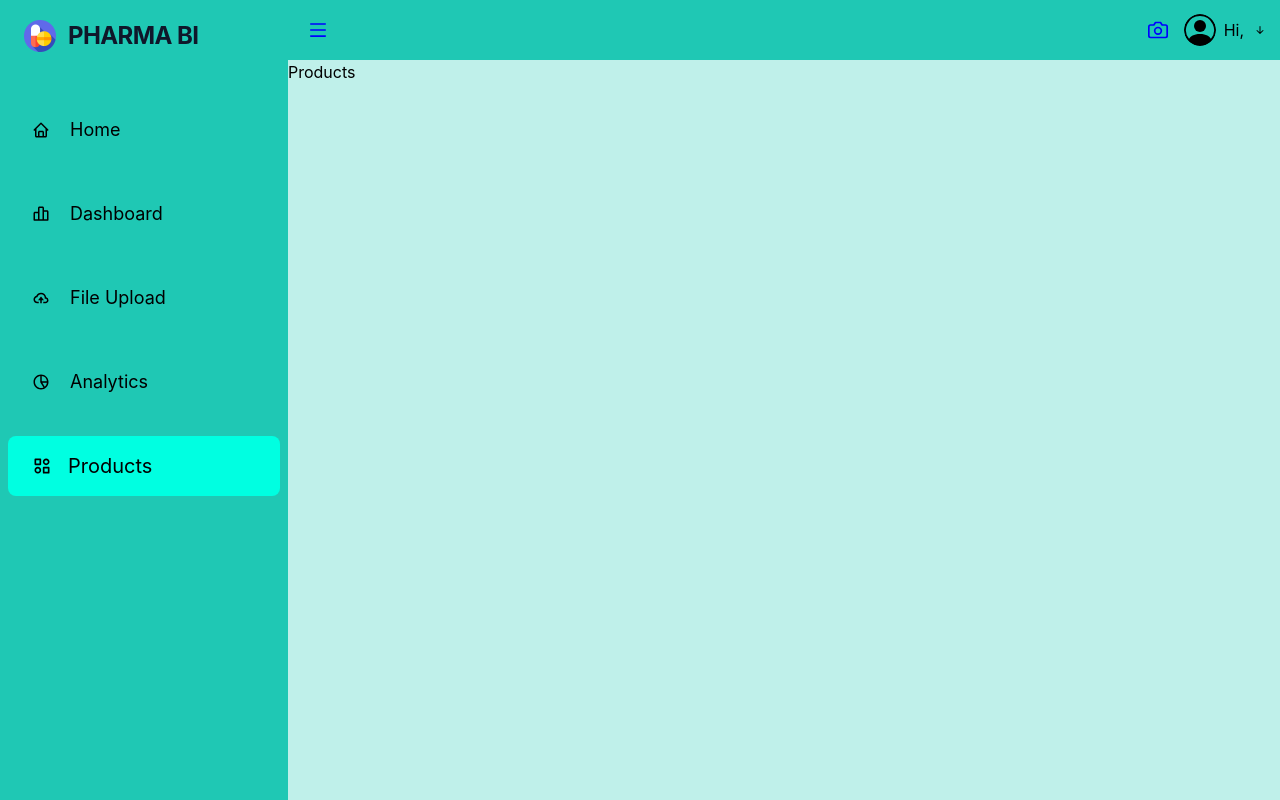
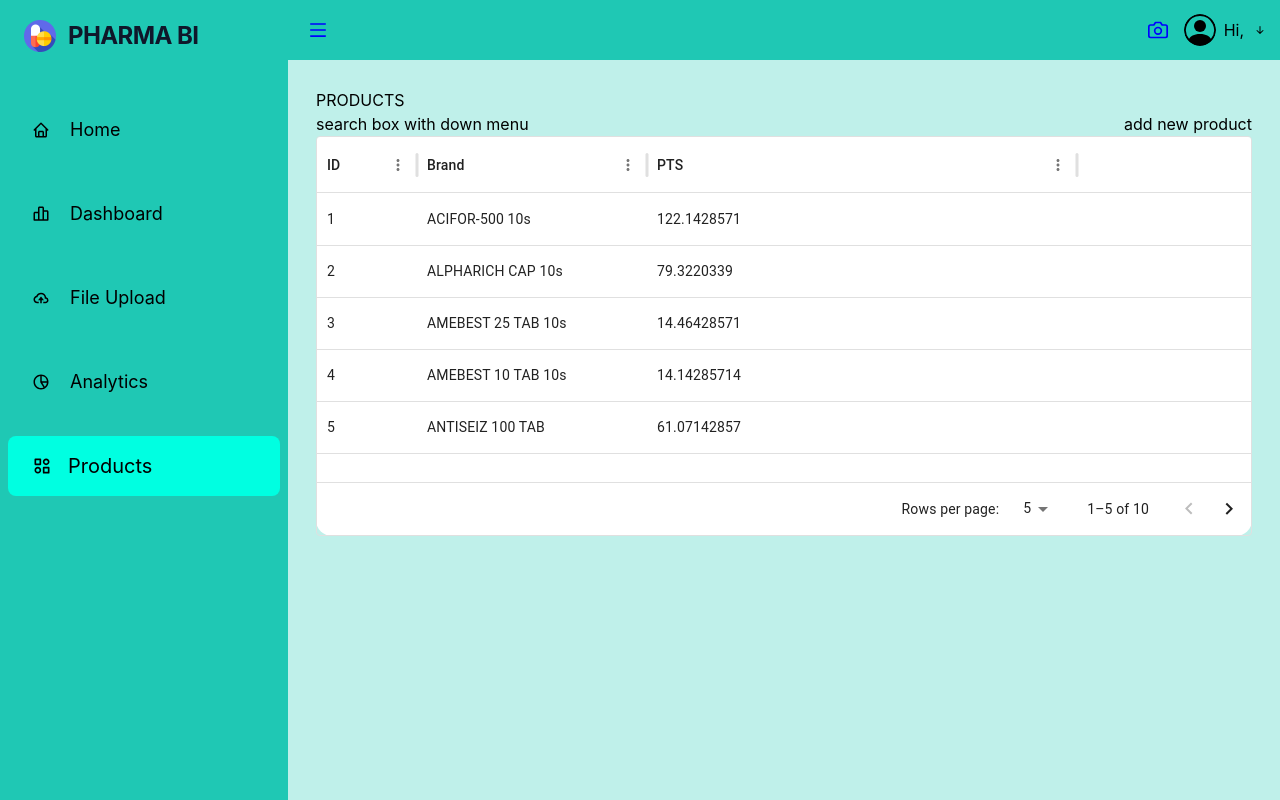
Before and after one commit to JohnDaisoN/PHARMA-PROJECT-PHASE-1, a React (Create React App) app: page /products in a window 1280 px wide. Built offline with nearby package versions, Linux system fonts and the light colour scheme.

Commit message:
products added

```diff
--- a/package.json
+++ b/package.json
@@ -18,7 +18,7 @@
     "react-dom": "^18.2.0",
     "react-icons": "^5.0.1",
     "react-router-dom": "^6.22.3",
-    "react-scripts": "5.0.1",
+    "react-scripts": "^5.0.1",
     "web-vitals": "^2.1.4"
   },
   "scripts": {
--- /dev/null
+++ b/src/components/ProductPopupModel.jsx
@@ -0,0 +1,55 @@
+import * as React from 'react';
+import Box from '@mui/material/Box';
+// import Button from '@mui/material/Button';
+import Typography from '@mui/material/Typography';
+import Modal from '@mui/material/Modal';
+
+const style = {
+  position: 'absolute',
+  top: '50%',
+  left: '50%',
+  transform: 'translate(-50%, -50%)',
+  width: '800px',
+  bgcolor: 'background.paper',
+  border: '2px solid grey-400',
+  borderRadius: '10px',
+  boxShadow: 24,
+  p: 4,
+  fontFamily: 'Arial, sans-serif',
+};
+
+export default function BasicModal({open,handleClose,formData}) {
+//   const [open, setOpen] = React.useState(false);
+//   const handleOpen = () => setOpen(true);
+//   const handleClose = () => setOpen(false);
+
+  return (
+    <div>
+      {/* <Button onClick={handleOpen}>Open modal</Button> */}
+      <Modal
+        open={open}
+        onClose={handleClose}
+        aria-labelledby="modal-modal-title"
+        aria-describedby="modal-modal-description"
+      >
+        <Box sx={style}>
+          <Typography id="modal-modal-title" variant="h6" component="h2">
+            BRAND :{formData.brandName}
+          </Typography>
+          <Typography id="modal-modal-division" sx={{ mt: 2 }}>
+            DIVISION :{formData.division}
+          </Typography>
+          <Typography id="modal-modal-pts" sx={{ mt: 2 }}>
+            PTS :{formData.pts}
+          </Typography>
+          <Typography id="modal-modal-ptr" sx={{ mt: 2 }}>
+            PTR :{formData.ptr}
+          </Typography>
+          <Typography id="modal-modal-mrp" sx={{ mt: 2 }}>
+            MRP :{formData.mrp}
+          </Typography>
+        </Box>
+      </Modal>
+    </div>
+  );
+}
--- /dev/null
+++ b/src/components/shared/TableProduct.jsx
@@ -0,0 +1,55 @@
+import * as React from 'react';
+import { DataGrid } from '@mui/x-data-grid';
+
+const columns = [
+  { field: 'id', headerName: 'ID', width: 100 },
+  { field: 'brandName', headerName: 'Brand', width: 230 },
+  { field: 'pts', headerName: 'PTS', width: 430 },
+  /*{
+    field: 'fullName',
+    headerName: 'Full name',
+    description: 'This column has a value getter and is not sortable.',
+    sortable: false,
+    width: 260,
+    valueGetter: (value, row) => `${row.firstName || ''} ${row.lastName || ''}`,
+  },*/
+];
+
+const rows = [
+  { id: 1, brandName: 'ACIFOR-500 10s', division: 'MAIN', pack: '10X10 TAB', pts: '122.1428571', ptr: '135.7142857', mrp: '190'},
+  { id: 2, brandName: 'ALPHARICH CAP 10s', division: 'MAIN', pack: '10X1X10 CAP', pts: '79.3220339', ptr: '88.13559322', mrp: '130'},
+  { id: 3, brandName: 'AMEBEST 25 TAB 10s', division: 'SECOND', pack: '2X5X10 TAB', pts: '14.46428571', ptr: '16.07142857', mrp: '22.5'},
+  { id: 4, brandName: 'AMEBEST 10 TAB 10s', division: 'SECOND', pack: '2X5X10 TAB', pts: '14.14285714', ptr: '15.71428571', mrp: '22'},
+  { id: 5, brandName: 'ANTISEIZ 100 TAB', division: 'SECOND', pack: '10X10 TAB', pts: '61.07142857', ptr: '67.85714286', mrp: '95'},
+  { id: 6, brandName: 'AMEBEST C TAB 10s', division: 'SECOND', pack: '2X5X10 TAB', pts: '18.64285714', ptr: '20.71428571', mrp: '29'},
+  { id: 7, brandName: 'ASPIRO CAP 10s', division: 'SECOND', pack: '10X10 CAP', pts: '31.5', ptr: '35', mrp: '49'},
+  { id: 8, brandName: 'AUGMOX DRY SYRUP 30ML', division: 'MAIN', pack: '30 ML BOTTLE', pts: '38.57142857', ptr: '42.85714286', mrp: '60' },
+  { id: 9, brandName: 'BLACKRAL 40 TAB 10s', division: 'SECOND', pack: '10X10 TAB', pts: '16.07142857', ptr: '17.85714286', mrp: '25' },
+  { id: 10, brandName: 'BLACKRAL 80 TAB 10s', division: 'SECOND', pack: '10X10 TAB', pts: '28.92857143', ptr: '32.14285714', mrp: '45' },
+];
+
+export default function DataTable({handleOpen,setFormData}) {
+
+  const handleRowClick = (e)=>{
+    console.log(e.row)
+    setFormData(e.row)
+    handleOpen()
+  }
+
+  return (
+    <div style={{ height:400, width: '100%' }} className='bg-white rounded-2xl'>
+      <DataGrid
+        rows={rows}
+        columns={columns}
+        initialState={{
+          pagination: {
+            paginationModel: { page: 0, pageSize: 5 },
+          },
+        }}
+        pageSizeOptions={[5, 10]}
+        // onRowClick={handleOpen}
+        onRowClick={handleRowClick}
+      />
+    </div>
+  );
+}
--- a/src/pages/Products.jsx
+++ b/src/pages/Products.jsx
@@ -1,8 +1,37 @@
 import React from 'react'
+import BasicModal from '../components/ProductPopupModel'
+import DataTable from '../components/shared/TableProduct';
 
 const Products = () => {
+  const [open, setOpen] = React.useState(false);
+  const handleOpen = () => setOpen(true);
+  const handleClose = () => setOpen(false);
+
+  const [formData, setFormData] = React.useState({
+    id:'',
+    brandName:'',
+    division:'',
+    pack:'',
+    pts:'',
+    ptr:'',
+    mrp:'',
+  });
+
   return (
-    <div>Products</div>
+    <div className = ' h-full w-full flex flex-col p-7'>
+      <h1>PRODUCTS</h1>
+      <div className='flex justify-between items-center'>
+        <div> search box with down menu</div>
+        <div> add new product</div>
+
+      </div>
+      <div>
+        <BasicModal open = {open} handleClose = {handleClose} formData = {formData}/>
+        <DataTable handleOpen = {handleOpen} setFormData = {setFormData} />
+
+      </div>
+
+    </div>
   )
 }
 
```
Also changed, not shown: 1 other file (tests, documents, lock files or other folders).
